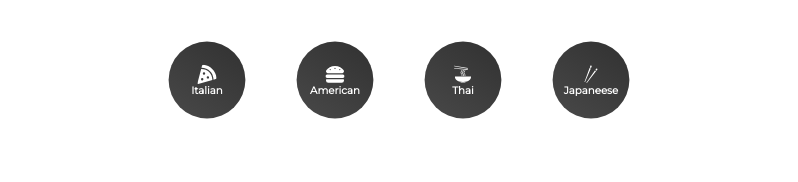
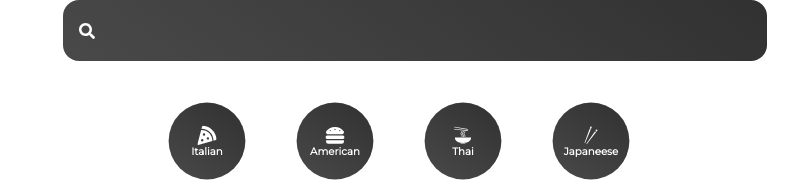
Before and after one commit to AmmarElwardani/react-recipe-app, a React (Create React App) app: page / in a window 1280 px wide. Shown: the top 182 px of the page, without its empty margins (225-1023 px from the left). Built offline with nearby package versions, Linux system fonts and the light colour scheme; no server answers.

Commit message:
search feature added

```diff
--- a/src/App.js
+++ b/src/App.js
@@ -1,10 +1,12 @@
 import Category from "./components/Category";
 import Pages from "./pages/Pages";
 import { BrowserRouter } from "react-router-dom";
+import Search from "./components/Search";
 function App() {
   return (
     <div className="App">
       <BrowserRouter>
+        <Search />
         <Category />
         <Pages />
       </BrowserRouter>
--- /dev/null
+++ b/src/components/Search.jsx
@@ -0,0 +1,57 @@
+import styled from "styled-components";
+import { useState, useEffect } from "react";
+import { FaSearch } from "react-icons/fa";
+import { useNavigate } from "react-router-dom";
+const Search = () => {
+
+   const navigate = useNavigate();
+  const [input, setInput] = useState("");
+  const submitHandler = (e) => {
+    e.preventDefault();
+    navigate('/searched/' + input);
+
+  }
+  return (
+    <div>
+      <FormStyle onSubmit={submitHandler}>
+        <div>
+          <FaSearch />
+          <input
+            onChange={(e) => setInput(e.target.value)}
+            type="text"
+            value={input}
+          />
+        </div>
+      </FormStyle>
+    </div>
+  );
+};
+
+const FormStyle = styled.form`
+  margin: 0rem 2rem;
+
+  div {
+    position: relative;
+    width: 100%;
+  }
+  input {
+    border: none;
+    background: linear-gradient(35deg, #494949, #313131);
+    font-size: 1.5rem;
+    color: white;
+    padding: 1rem 3rem;
+    border: none;
+    border-radius: 1rem;
+    outline: none;
+    width: 100%;
+  }
+  svg {
+    position: absolute;
+    top: 50%;
+    left: 0%;
+    transform: translate(100%, -50%);
+    color: white;
+  }
+`;
+
+export default Search;
--- a/src/pages/Pages.jsx
+++ b/src/pages/Pages.jsx
@@ -2,11 +2,13 @@
 import Home from "./Home";
 import Cuisine from "./Cuisine";
 import { Routes, Route } from "react-router-dom";
+import Searched from "./Searched";
 const Pages = () => {
   return (
     <Routes>
       <Route path="/" element={<Home />} />
       <Route path="/cuisine/:type" element={<Cuisine />} />
+      <Route path="/searched/:search" element={<Searched />} />
     </Routes>
   );
 };
--- /dev/null
+++ b/src/pages/Searched.jsx
@@ -0,0 +1,50 @@
+import React from "react";
+import { useState, useEffect } from "react";
+import { useParams } from "react-router-dom";
+import styled from "styled-components";
+const Searched = () => {
+  const [searchedRecipies, setSearchedRecipies] = useState([]);
+  const params = useParams();
+  const getSearched = async (name) => {
+    const data = await fetch(
+      `https://api.spoonacular.com/recipes/complexSearch?apiKey=${process.env.REACT_APP_API_KEY}&query=${name}`
+    );
+    const recipies = await data.json();
+    setSearchedRecipies(recipies.results);
+  };
+
+  useEffect(() => {
+    getSearched(params.search);
+  }, [params.search]);
+
+  return <Grid>
+    {searchedRecipies.map((item)=>{
+        return(
+            <Card key={item.id}>
+                <img src={item.image} alt=""/>
+                <h4>{item.title}</h4>
+            </Card>
+        )
+    })}
+  </Grid>;
+};
+const Grid = styled.div`
+  display: grid;
+  grid-template-columns: repeat(auto-fit, minmax(10rem, 1fr));
+  grid-gap: 3rem;
+`;
+const Card = styled.div`
+  img {
+    width: 100%;
+    border-radius: 2rem;
+  }
+  a {
+    text-decoration: none;
+  }
+  h4 {
+    text-align: center;
+    padding: 1rem;
+  }
+`;
+
+export default Searched;
```
